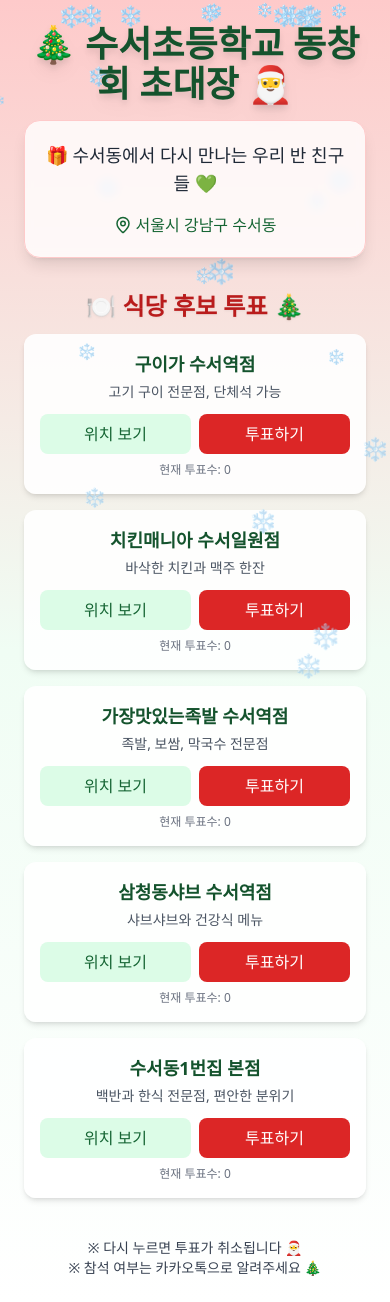
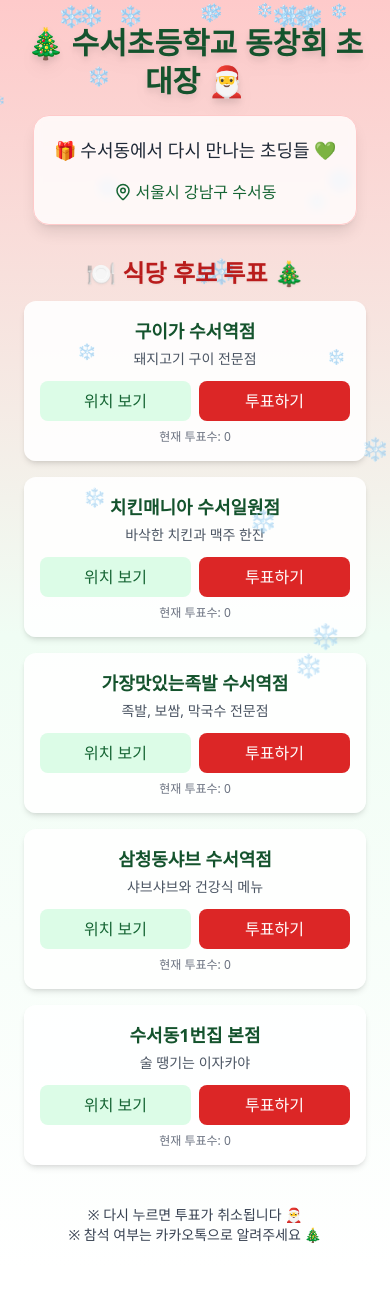
Before and after one commit to Kaneoh-KA/reunion-invite, a React (Create React App) app: page / in a window 390 px wide. After the commit the page ends 1269 px from the top, so only its background shows below. Built offline with nearby package versions, Linux system fonts and the light colour scheme.

Commit message:
update: 헤드라인 반응형 & 투표 취소 기능

```diff
--- a/src/ReunionInvite.jsx
+++ b/src/ReunionInvite.jsx
@@ -4,11 +4,11 @@ import { motion } from "framer-motion";
 
 export default function ReunionInvite() {
   const restaurantCandidates = [
-    { name: "구이가 수서역점", desc: "고기 구이 전문점, 단체석 가능", link: "https://naver.me/FvEIFJWA" },
+    { name: "구이가 수서역점", desc: "돼지고기 구이 전문점", link: "https://naver.me/FvEIFJWA" },
     { name: "치킨매니아 수서일원점", desc: "바삭한 치킨과 맥주 한잔", link: "https://map.naver.com/p/entry/place/1016143694?placePath=%2Fhome" },
     { name: "가장맛있는족발 수서역점", desc: "족발, 보쌈, 막국수 전문점", link: "https://map.naver.com/p/entry/place/32805694?placePath=%2Fhome" },
     { name: "삼청동샤브 수서역점", desc: "샤브샤브와 건강식 메뉴", link: "https://map.naver.com/p/entry/place/1592151877?placePath=%2Fhome" },
-    { name: "수서동1번집 본점", desc: "백반과 한식 전문점, 편안한 분위기", link: "https://map.naver.com/p/entry/place/1743826102?placePath=%2Fhome" },
+    { name: "수서동1번집 본점", desc: "술 땡기는 이자카야", link: "https://map.naver.com/p/entry/place/1743826102?placePath=%2Fhome" },
   ];
 
   const [votes, setVotes] = useState(Array(restaurantCandidates.length).fill(0));
@@ -16,7 +16,7 @@ export default function ReunionInvite() {
 
   // 🎵 크리스마스 배경음악 자동 재생
   useEffect(() => {
-    const audio = new Audio("https://cdn.pixabay.com/audio/2022/12/12/audio_45c3a4a14e.mp3");
+    const audio = new Audio("https://pixabay.com/sound-effects/sound-effect-jingle-bells-jingle-bells-music-box-269306/");
     audio.loop = true;
     audio.volume = 0.3;
     audio.play().catch(() => {});
@@ -63,7 +63,7 @@ export default function ReunionInvite() {
   initial={{ opacity: 0, y: -20 }}
   animate={{ opacity: 1, y: 0 }}
   transition={{ duration: 0.8 }}
-        className="text-4xl font-extrabold mb-4 text-green-900 drop-shadow-lg"
+  className="text-3xl sm:text-4xl md:text-5xl font-extrabold mb-4 text-green-900 drop-shadow-lg leading-tight"
 >
   🎄 수서초등학교 동창회 초대장 🎅
 </motion.h1>
@@ -75,7 +75,7 @@ export default function ReunionInvite() {
         transition={{ delay: 0.4, duration: 0.8 }}
         className="mb-8 max-w-md bg-white/80 rounded-2xl p-5 shadow-lg backdrop-blur-sm border border-red-200"
       >
-        <p className="text-lg mb-2 text-gray-800">🎁 수서동에서 다시 만나는 우리 반 친구들 💚</p>
+        <p className="text-lg mb-2 text-gray-800">🎁 수서동에서 다시 만나는 초딩들 💚</p>
         <div className="flex justify-center gap-3 text-green-800 mt-4">
           <div className="flex items-center gap-1"><MapPin size={18} /> 서울시 강남구 수서동</div>
         </div>
```
Lines whose indentation alone changed are shown as unchanged.
